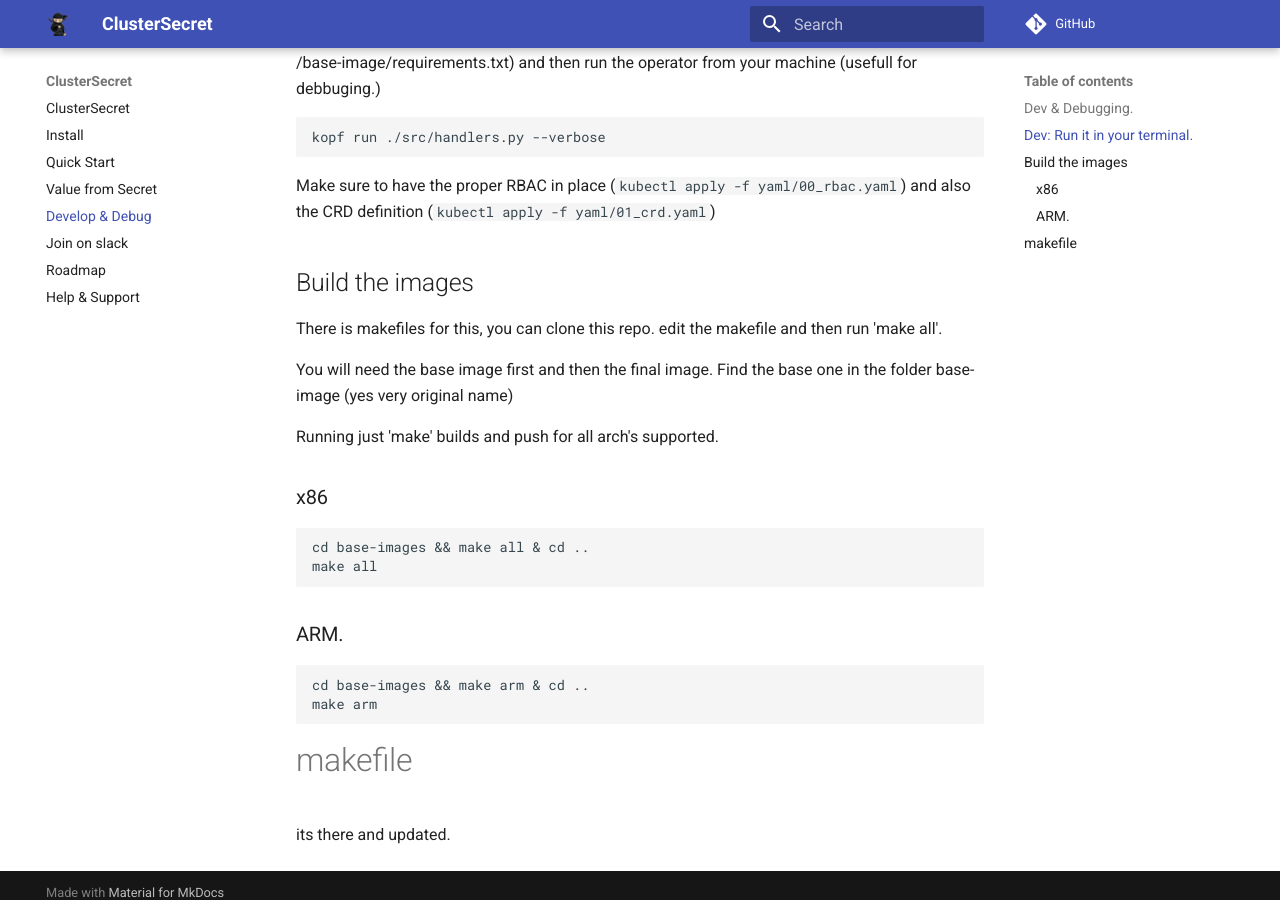
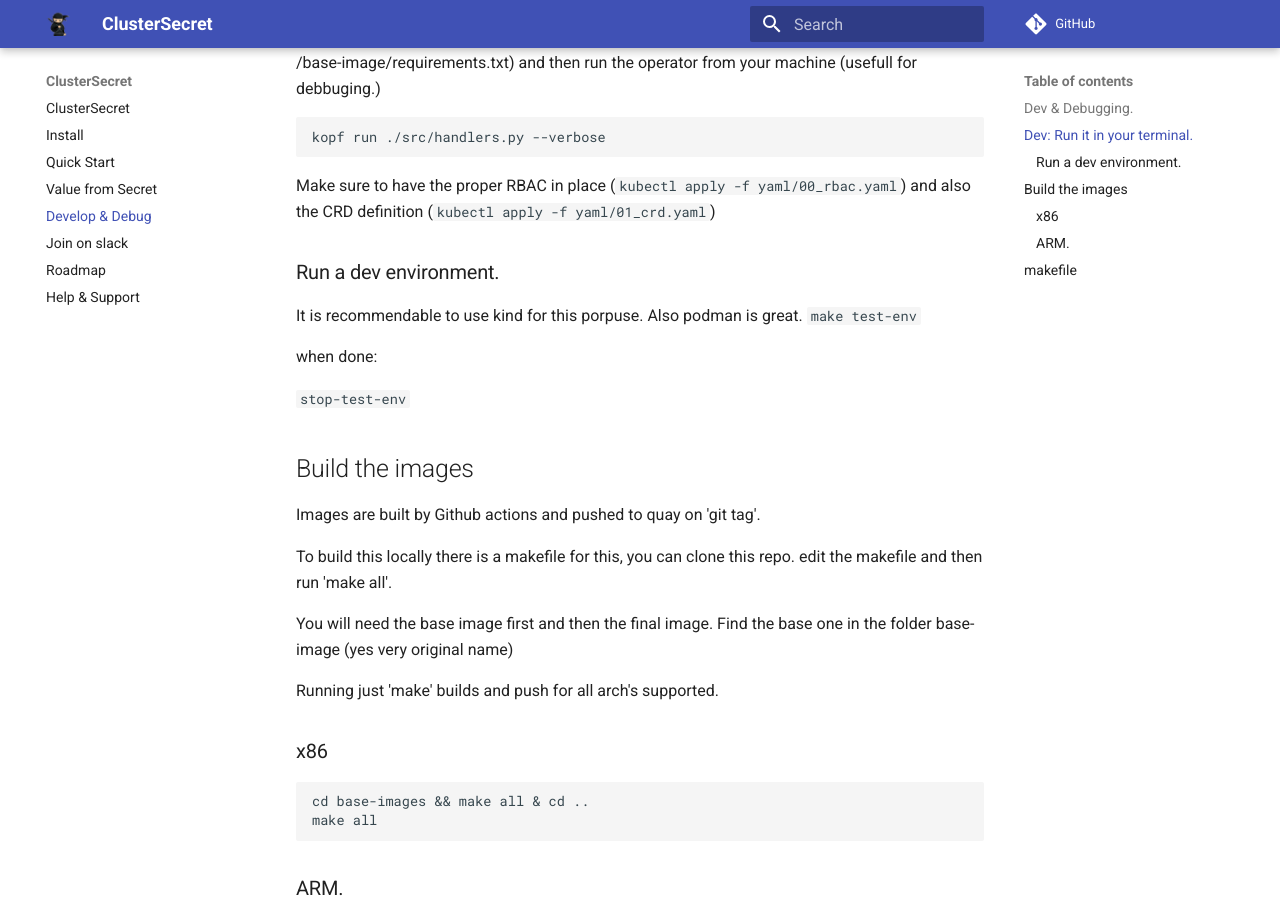
Before and after one commit to zakkg3/ClusterSecretDocs, an MkDocs documentation site: the page built from docs/dev.md, in a window 1280 px wide and 900 px high, scrolled down 441 px. Built offline with MkDocs 1.6.1 and Material for MkDocs 9.7.7, drawn with Linux system fonts in a browser that asks for light colours; comment, search, counter and statistics services are not loaded.

Commit message:
improve dev section

```diff
--- a/docs/dev.md
+++ b/docs/dev.md
@@ -17,9 +17,21 @@
 
  Make sure to have the proper RBAC in place (`kubectl apply -f yaml/00_rbac.yaml`) and also the CRD definition (`kubectl apply -f yaml/01_crd.yaml`)
 
+### Run a dev environment.
+
+It is recommendable to use kind for this porpuse. Also podman is great.
+`make test-env`
+
+when done:
+
+`stop-test-env`
+
+
 ## Build the images
 
-There is makefiles for this, you can clone this repo. edit the makefile and then run 'make all'.
+Images are built by Github actions and pushed to quay on 'git tag'.
+
+To build this locally there is a makefile for this, you can clone this repo. edit the makefile and then run 'make all'.
 
 You will need the base image first and then the final image.
 Find the base one in the folder base-image (yes very original name)
```
